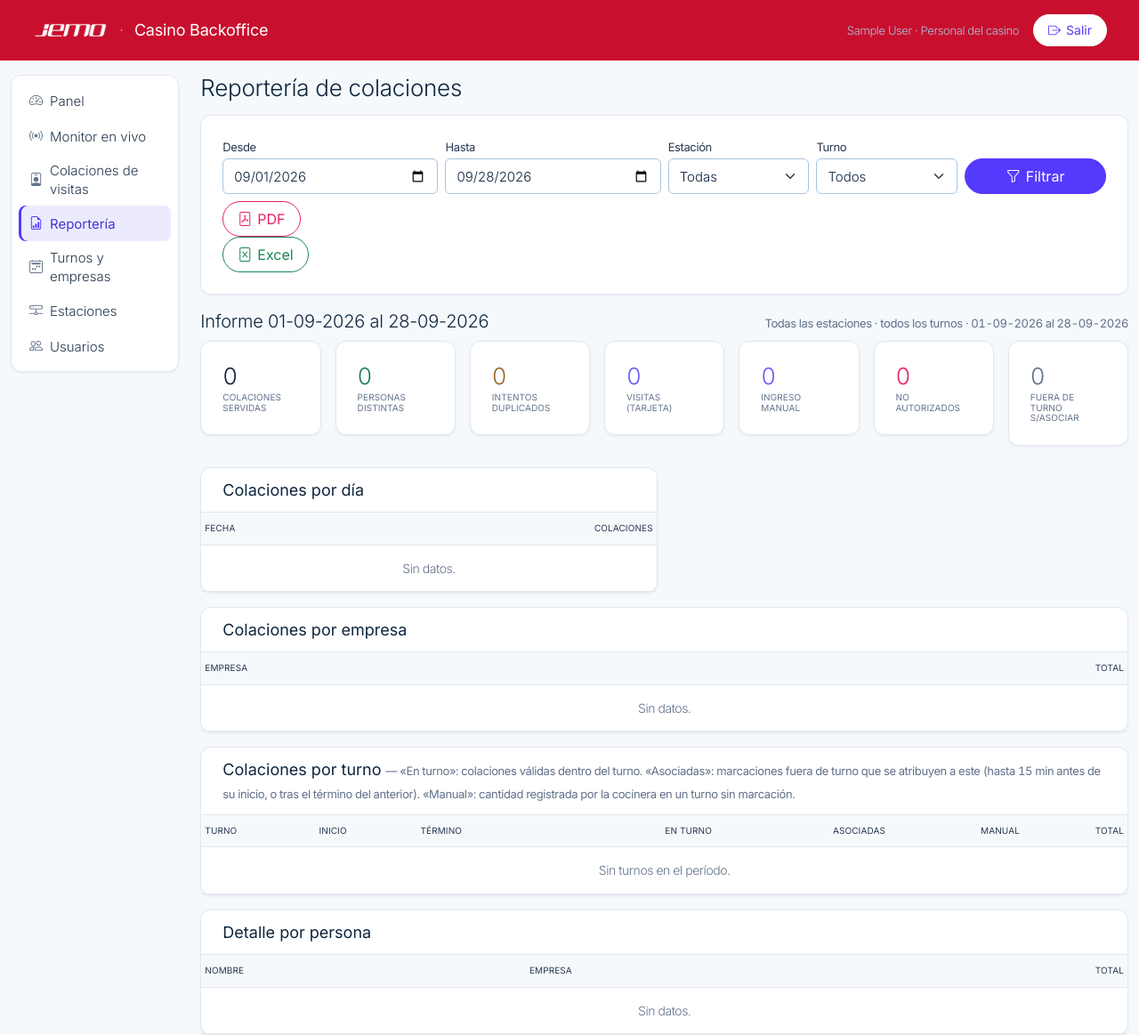
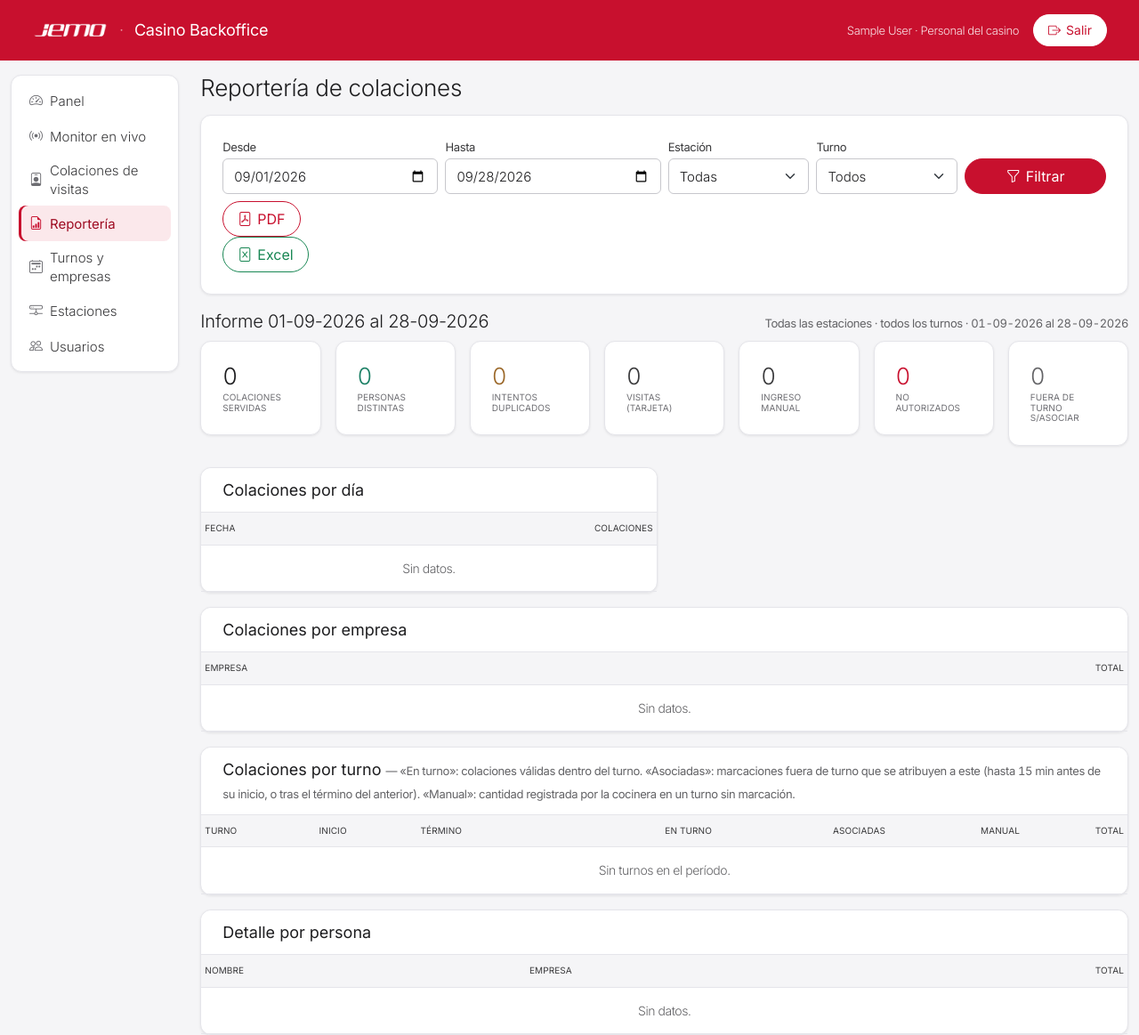
Before and after one commit to clrdesarrollo/integracion_casino_backend, a Django app: page /reportes/ in a window 1280 px wide. Shown: the whole page at 89% size. Run offline with Django 5.2, Linux system fonts and the light colour scheme; the visitor is signed in with stand-in values (Sample User, id 1); data that the repository does not hold is empty.

Commit message:
feat: paleta de la marca jemo en el backoffice (sin índigo)
- Rojo jemo como color de producto (botones, ítem activo, enlaces, foco) y
  grises neutros en lugar de los azulados/navy; monitor en vivo en carbón.
- Login con degradado en rojos de la marca.
- «No autorizado» en la familia roja; verde y ámbar solo para estados.
- Etiquetas informativas neutras; <code> en tinta neutra; nombre de usuario
  de la barra con contraste AA sobre el rojo.
- PDF y Excel sin acentos azules.

Co-Authored-By: Claude Opus 5.5 <noreply@anthropic.com>

```diff
--- a/backend/apps/reports/excel.py
+++ b/backend/apps/reports/excel.py
@@ -18,9 +18,9 @@ def build_excel(data: ReportData, titulo: str) -> bytes:
     buf = io.BytesIO()
     wb = xlsxwriter.Workbook(buf, {'in_memory': True})
 
-    f_title = wb.add_format({'bold': True, 'font_size': 16, 'font_color': '#3574F0'})
-    f_sub = wb.add_format({'font_size': 11, 'font_color': '#6C707E'})
-    f_h = wb.add_format({'bold': True, 'bg_color': '#F0F3F8', 'border': 1})
+    f_title = wb.add_format({'bold': True, 'font_size': 16, 'font_color': '#C8102E'})
+    f_sub = wb.add_format({'font_size': 11, 'font_color': '#6E6E73'})
+    f_h = wb.add_format({'bold': True, 'bg_color': '#F2F2F4', 'border': 1})
     f_cell = wb.add_format({'border': 1})
     f_num = wb.add_format({'border': 1, 'align': 'right'})
     f_section = wb.add_format({'bold': True, 'font_size': 12})
--- a/backend/static/css/design-system.css
+++ b/backend/static/css/design-system.css
@@ -21,48 +23,46 @@
   --ds-label-size: 10px;
 
   /* --- colors: marca jemo -----------------------------------------------
-     Rojo corporativo jemo. Se usa como acento de marca (chrome de la app y
-     encabezados de reportería); el índigo sigue siendo el color de producto
-     (CTAs, ítem activo, foco), por lo que ambos conviven. */
-  --ds-jemo:                 #c8102e;
+     La paleta es la de la marca: rojo jemo + blanco + grises neutros. El
+     rojo es el color de producto (navbar, CTAs, ítem activo, foco, enlaces).
+     Reemplaza al índigo del DESIGN.md: los nombres de token se conservan y
+     solo cambian los valores.                                              */
+  --ds-jemo:                 #c8102e;   /* 5.88:1 sobre blanco */
   --ds-jemo-deep:            #9e0c22;
+  --ds-jemo-press:           #7d0a1b;
 
   /* --- colors: marca y acento ------------------------------------------- */
-  --ds-primary:              #533afd;
-  --ds-primary-deep:         #4434d4;
-  --ds-primary-press:        #2e2b8c;
-  --ds-primary-soft:         #665efd;
-  --ds-primary-subdued:      #b9b9f9;
-  --ds-brand-dark-900:       #1c1e54;
-  --ds-ruby:                 #ea2261;
-  --ds-magenta:              #f96bee;
+  --ds-primary:              var(--ds-jemo);
+  --ds-primary-deep:         var(--ds-jemo-deep);
+  --ds-primary-press:        var(--ds-jemo-press);
+  --ds-primary-soft:         #d93a52;
+  --ds-primary-subdued:      #f2b9c3;   /* primary-deep encima: 4.95:1 */
+  --ds-primary-bg:           #fbe8eb;   /* fondo suave: ítem activo, focos */
+  --ds-brand-dark-900:       #1d1d1f;   /* neutro casi negro (sin navy) */
+  --ds-ruby:                 var(--ds-jemo);
   --ds-lemon:                #9b6829;
 
-  /* --- colors: superficie ----------------------------------------------- */
+  /* --- colors: superficie (grises neutros, sin tinte azul) --------------- */
   --ds-canvas:               #ffffff;
-  --ds-canvas-soft:          #f6f9fc;
-  --ds-canvas-cream:         #f5e9d4;
-  --ds-hairline:             #e3e8ee;
-  --ds-hairline-input:       #a8c3de;
+  --ds-canvas-soft:          #f5f5f7;
+  --ds-canvas-cream:         #f5f5f7;
+  --ds-hairline:             #e5e5ea;
+  --ds-hairline-input:       #c7c7cc;
 
   /* --- colors: texto ----------------------------------------------------- */
-  --ds-ink:                  #0d253d;
-  --ds-ink-secondary:        #273951;
-  --ds-ink-mute:             #64748d;
-  --ds-ink-mute-2:           #61718a;
+  --ds-ink:                  #1d1d1f;
+  --ds-ink-secondary:        #3a3a3c;   /* 11.3:1 sobre blanco */
+  --ds-ink-mute:             #6e6e73;   /* 4.7:1 sobre canvas-soft */
+  --ds-ink-mute-2:           #636366;   /* 5.5:1 sobre canvas-soft */
   --ds-on-primary:           #ffffff;
 
-  /* --- colors: semánticos (EXTENSIÓN) ------------------------------------
-     El DESIGN.md declara explícitamente que la marca no documenta paleta
-     semántica ("error / success states live in dashboard-product UI").
-     El backoffice sí necesita estados (Ok / Duplicado / Fuera de turno /
-     No autorizado), así que se derivan de los stops documentados del mesh
-     salvo el verde, que no existe en el DESIGN.md y se agrega afinado al
-     navy de la marca. Es la única desviación de "no agregar acentos".
-     Cada estado trae un par -bg / -text: el color pleno no alcanza 4.5:1
-     sobre su propio fondo suave (ruby sobre #fde5ed da 3.59), así que el
-     texto de badges y alertas usa la variante -text. Verificado con WCAG
-     2.1 AA para texto pequeño.                                            */
+  /* --- colors: semánticos (estados) ---------------------------------------
+     El backoffice necesita estados (Ok / Duplicado / Fuera de turno / No
+     autorizado). El error usa la familia roja de la marca; el verde y el
+     ámbar se conservan porque son funcionales (se leen de un vistazo en las
+     tablas) y no compiten con el rojo. Info es neutro.
+     Cada estado trae un par -bg / -text: el texto de badges y alertas usa la
+     variante -text para cumplir WCAG 2.1 AA en texto pequeño.              */
   --ds-success:              #1a7f64;
   --ds-success-bg:           #e2f2ec;
   --ds-success-border:       #b4ded1;
@@ -71,14 +71,14 @@
   --ds-warning-bg:           #f7eddd;
   --ds-warning-border:       #e5d0ad;
   --ds-warning-text:         #744d1e;   /* 6.42:1 sobre warning-bg */
-  --ds-danger:               #ea2261;   /* = ruby  */
-  --ds-danger-bg:            #fde5ed;
-  --ds-danger-border:        #f7b9cd;
-  --ds-danger-text:          #b4174a;   /* 5.57:1 sobre danger-bg */
-  --ds-info:                 #665efd;   /* = primary-soft */
-  --ds-info-bg:              #ecebfe;
-  --ds-info-border:          #b9b9f9;
-  --ds-info-text:            #4434d4;   /* = primary-deep, 6.65:1 */
+  --ds-danger:               var(--ds-jemo);
+  --ds-danger-bg:            var(--ds-primary-bg);
+  --ds-danger-border:        var(--ds-primary-subdued);
+  --ds-danger-text:          var(--ds-jemo-deep);   /* 7.06:1 sobre danger-bg */
+  --ds-info:                 #3a3a3c;   /* neutro */
+  --ds-info-bg:              #eeeef0;
+  --ds-info-border:          #d1d1d6;
+  --ds-info-text:            #3a3a3c;   /* 10.4:1 sobre info-bg */
 
   /* --- typography -------------------------------------------------------- */
   /* Sohne es propietaria. El DESIGN.md indica Inter 300 como sustituto
@@ -104,28 +104,28 @@
   --ds-space-huge: 64px;
 
   /* --- elevation --------------------------------------------------------- */
-  --ds-elev-1: rgba(0, 55, 112, .08) 0 1px 3px;
-  --ds-elev-2: rgba(0, 55, 112, .08) 0 8px 24px, rgba(0, 55, 112, .04) 0 2px 6px;
+  --ds-elev-1: rgba(0, 0, 0, .08) 0 1px 3px;
+  --ds-elev-2: rgba(0, 0, 0, .08) 0 8px 24px, rgba(0, 0, 0, .04) 0 2px 6px;
 
-  /* --- track oscuro (dashboard / monitor) -------------------------------- */
-  --ds-dark-canvas:   #0d253d;   /* = ink            */
-  --ds-dark-surface:  #1c1e54;   /* = brand-dark-900 */
-  --ds-dark-raised:   #273951;   /* = ink-secondary  */
-  --ds-dark-hairline: rgba(168, 195, 222, .18);
+  /* --- track oscuro (monitor en vivo): carbón neutro, sin navy ------------ */
+  --ds-dark-canvas:   #161618;
+  --ds-dark-surface:  #1f1f22;
+  --ds-dark-raised:   #2c2c30;
+  --ds-dark-hairline: rgba(255, 255, 255, .12);
   --ds-dark-text:     #ffffff;
-  --ds-dark-mute:     #a8c3de;   /* = hairline-input, legible sobre navy */
+  --ds-dark-mute:     #a1a1a6;   /* 6.4:1 sobre dark-surface */
 
-  /* Acentos sobre navy. Los tokens semánticos son de superficie clara y no
-     alcanzan contraste sobre el track oscuro, así que se levantan en
-     luminosidad conservando el matiz. */
+  /* Acentos sobre el track oscuro. Los tokens semánticos son de superficie
+     clara y no alcanzan contraste aquí, así que se levantan en luminosidad
+     conservando el matiz. */
   --ds-dark-success: #5fd3ac;
   --ds-dark-success-bg: rgba(26, 127, 100, .22);
   --ds-dark-warning: #e0b27a;
   --ds-dark-warning-bg: rgba(155, 104, 41, .28);
-  --ds-dark-danger:  #ff7aa2;
-  --ds-dark-danger-bg: rgba(234, 34, 97, .20);
-  --ds-dark-info:    #a5a0ff;
-  --ds-dark-info-bg: rgba(83, 58, 253, .26);
+  --ds-dark-danger:  #ff5c72;   /* rojo jemo levantado: 5.5:1 sobre dark-surface */
+  --ds-dark-danger-bg: rgba(200, 16, 46, .24);
+  --ds-dark-info:    #d1d1d6;
+  --ds-dark-info-bg: rgba(255, 255, 255, .10);
 }
 
 /* --------------------------------------------------------------------------
@@ -138,9 +138,9 @@
   --bs-body-font-weight: var(--ds-body-weight);
   --bs-body-line-height: 1.4;
   --bs-body-color: var(--ds-ink);
-  --bs-body-color-rgb: 13, 37, 61;
+  --bs-body-color-rgb: 29, 29, 31;
   --bs-body-bg: var(--ds-canvas-soft);
-  --bs-body-bg-rgb: 246, 249, 252;
+  --bs-body-bg-rgb: 245, 245, 247;
 
   --bs-emphasis-color: var(--ds-ink);
   /* ink-mute-2 en vez de ink-mute: .text-muted aparece sobre canvas-soft,
@@ -159,17 +159,19 @@
   --bs-border-radius-pill: var(--ds-radius-pill);
 
   --bs-primary: var(--ds-primary);
-  --bs-primary-rgb: 83, 58, 253;
+  --bs-primary-rgb: 200, 16, 46;
   --bs-primary-text-emphasis: var(--ds-primary-deep);
-  --bs-primary-bg-subtle: var(--ds-info-bg);
+  --bs-primary-bg-subtle: var(--ds-primary-bg);
   --bs-primary-border-subtle: var(--ds-primary-subdued);
 
   --bs-link-color: var(--ds-primary);
-  --bs-link-color-rgb: 83, 58, 253;
+  --bs-link-color-rgb: 200, 16, 46;
   --bs-link-hover-color: var(--ds-primary-deep);
   --bs-link-decoration: none;               /* link-on-light: sin subrayado */
+  /* <code> (horarios, IDs, tarjetas): tinta neutra en vez del rosa de Bootstrap */
+  --bs-code-color: var(--ds-ink-secondary);
 
-  --bs-focus-ring-color: rgba(83, 58, 253, .22);
+  --bs-focus-ring-color: rgba(200, 16, 46, .22);
   --bs-focus-ring-width: 3px;
 
   /* Estados. Alimentan .bg-*, .text-*, .alert-* y .badge de Bootstrap. */
@@ -186,27 +188,27 @@
   --bs-warning-text-emphasis: #744d1e;
 
   --bs-danger: var(--ds-danger);
-  --bs-danger-rgb: 234, 34, 97;
+  --bs-danger-rgb: 200, 16, 46;
   --bs-danger-bg-subtle: var(--ds-danger-bg);
   --bs-danger-border-subtle: var(--ds-danger-border);
-  --bs-danger-text-emphasis: #b4174a;
+  --bs-danger-text-emphasis: #9e0c22;
 
   --bs-info: var(--ds-info);
-  --bs-info-rgb: 102, 94, 253;
+  --bs-info-rgb: 58, 58, 60;
   --bs-info-bg-subtle: var(--ds-info-bg);
   --bs-info-border-subtle: var(--ds-info-border);
   --bs-info-text-emphasis: var(--ds-primary-deep);
 
   --bs-secondary: var(--ds-ink-mute);
-  --bs-secondary-rgb: 100, 116, 141;
+  --bs-secondary-rgb: 110, 110, 115;
   --bs-secondary-bg-subtle: var(--ds-canvas-soft);
   --bs-secondary-border-subtle: var(--ds-hairline);
   --bs-secondary-text-emphasis: var(--ds-ink-secondary);
 
   --bs-light: var(--ds-canvas-soft);
-  --bs-light-rgb: 246, 249, 252;
+  --bs-light-rgb: 245, 245, 247;
   --bs-dark: var(--ds-brand-dark-900);
-  --bs-dark-rgb: 28, 30, 84;
+  --bs-dark-rgb: 29, 29, 31;
 }
 
 /* --------------------------------------------------------------------------
@@ -434,7 +436,7 @@ h1, h2, h3, h4, h5, h6 { color: var(--ds-ink); }
 .stat-card .value.is-success { color: var(--ds-success); }
 .stat-card .value.is-warning { color: var(--ds-warning); }
 .stat-card .value.is-danger  { color: var(--ds-danger);  }
-.stat-card .value.is-info    { color: var(--ds-primary-soft); }
+.stat-card .value.is-info    { color: var(--ds-ink-secondary); }
 
 /* --------------------------------------------------------------------------
    7. Tablas — hairline, encabezado micro-cap, cuerpo tabular
@@ -606,7 +611,8 @@ h1, h2, h3, h4, h5, h6 { color: var(--ds-ink); }
   font-size: 13px;
   font-weight: 300;
   letter-spacing: -.39px;
-  color: var(--ds-hairline-input);
+  /* blanco al 88 % sobre el rojo de la barra: 4.8:1 (AA para texto pequeño) */
+  color: rgba(255, 255, 255, .88);
 }
 
 .sidebar {
@@ -628,10 +634,10 @@ h1, h2, h3, h4, h5, h6 { color: var(--ds-ink); }
   min-height: 40px;
 }
 .sidebar .nav-link:hover { background: var(--ds-canvas-soft); color: var(--ds-ink); }
-/* El indigo relleno se reserva para CTAs: el ítem activo usa el fill
-   subdued documentado en pill-tag-soft más una barra de acento. */
+/* El rojo relleno se reserva para CTAs: el ítem activo usa el fondo suave
+   de la marca más una barra de acento. */
 .sidebar .nav-link.active {
-  background: var(--ds-info-bg);
+  background: var(--ds-primary-bg);
   color: var(--ds-primary-deep);
   font-weight: 400;
   box-shadow: inset 3px 0 0 var(--ds-primary);
```
Also changed, not shown: other parts of backend/static/css/design-system.css (+21 -20 lines), backend/apps/reports/pdf.py (+17 -18 lines).
